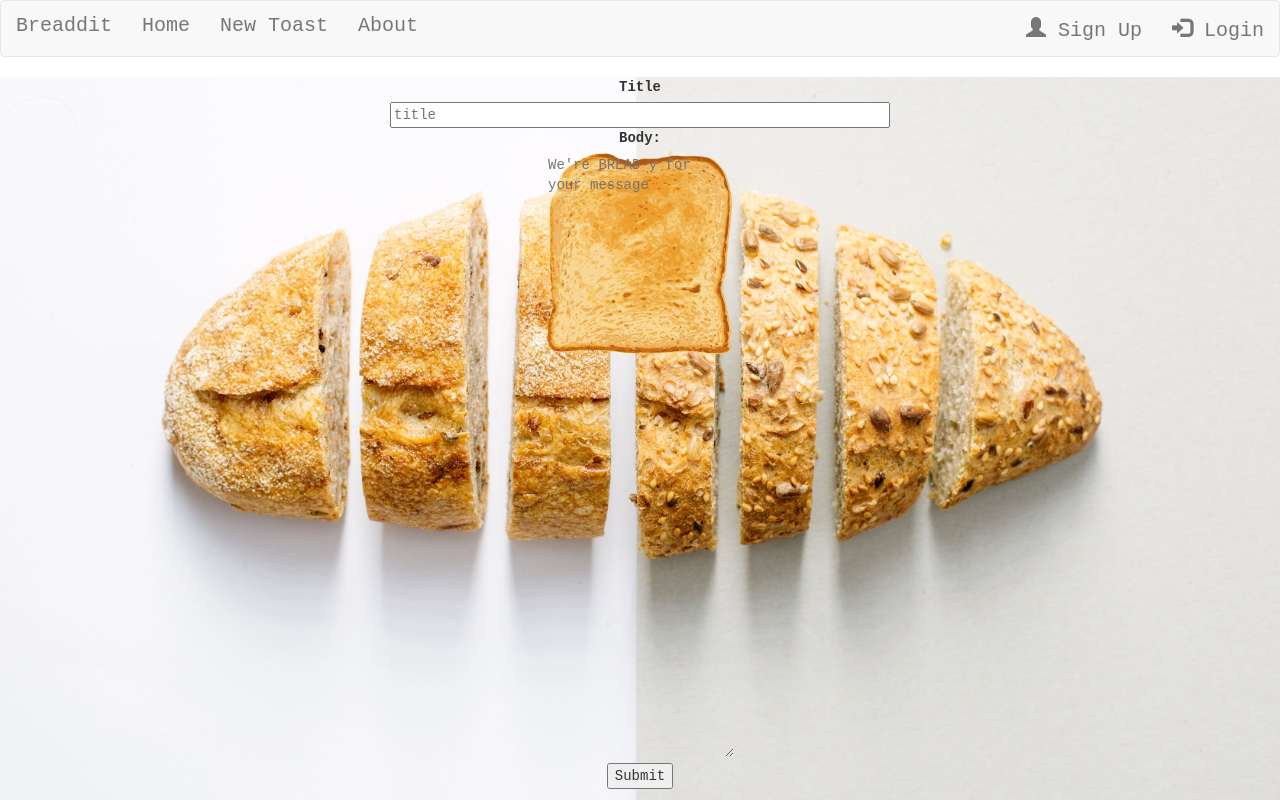
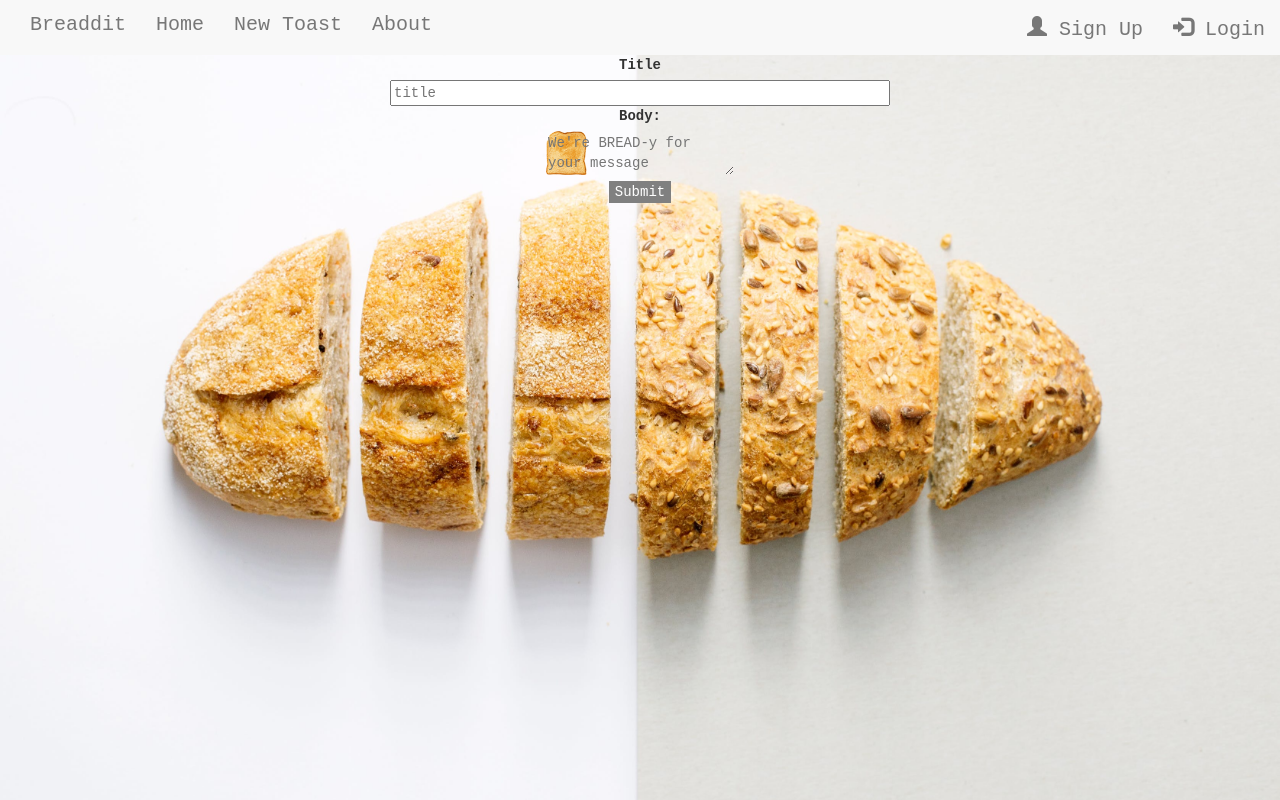
Before and after one commit to valash/Breaddit-frontend, a React (Create React App) app in the folder breaddit-app/: page /create in a window 1280 px wide. Built offline with nearby package versions, Linux system fonts and the light colour scheme; a web font is replaced by a local one.

Commit message:
va styling

```diff
--- a/breaddit-app/src/App.js
+++ b/breaddit-app/src/App.js
@@ -35,7 +35,7 @@ class App extends Component {
     return (
       <div className="App">
         <header className="App-header" >
-          <nav className="navbar navbar navbar-default">
+          <nav className="navbar-default">
             <div className="container-fluid">
               <div className="navbar-header">
                 <a className="navbar-brand" href="/">Breaddit</a>
--- a/breaddit-app/src/Components/NewPost.css
+++ b/breaddit-app/src/Components/NewPost.css
@@ -2,11 +2,7 @@ textarea {
   outline: none;
 }
 
-.submit {
-  position: relative;
-  top: -43px;
-  left: 410px;
-}
+
 
 
 textarea {
--- a/breaddit-app/src/Components/NewPost.js
+++ b/breaddit-app/src/Components/NewPost.js
@@ -11,14 +11,13 @@ class NewPost extends Component {
           <input type="text" placeholder="title"  onChange={this.props.titleSet} style={{margin:"auto", width:"500px"}}/>
               <label for="postBody" className="grey-text font-weight-light" onSubmit={this.props.submission}style={{display:"block"}}>Body:</label>
           <textarea
-            rows="30"
             placeholder="We're BREAD-y for your message"
             onChange={this.props.contentSet}
               style={{ margin:"80px 541.441px 0px 566.128px;", display:"block;"
                }}
           />
           <form>
-            <input type="submit" value="Submit" />
+              <input type="submit" style={{ backgroundColor: 'grey', border:"0px", color:"white" }} value="Submit" />
           </form>
             </form>
 
```
